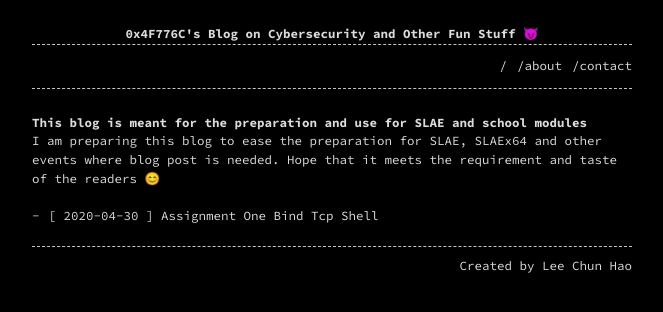
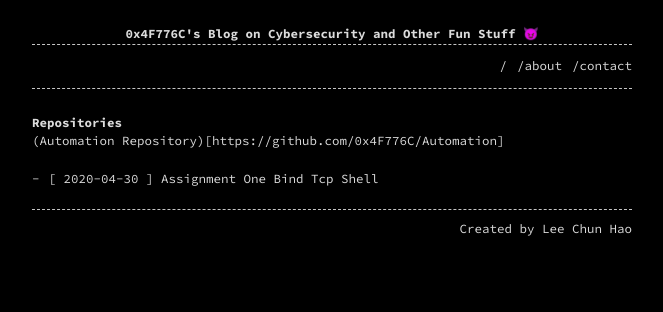
Before and after one commit to 0x4F776C/0x4F776C.github.io, a Jekyll site: the page built from index.md, in a window 1280 px wide. Shown: the top 312 px of the page, without its empty margins (308-971 px from the left). Built offline with Jekyll 4.4.1, drawn with Linux system fonts in a browser that asks for light colours.

Commit message:
Update index.md

```diff
--- a/index.md
+++ b/index.md
@@ -4,6 +4,6 @@ layout: home
 permalink: /
 ---
 
-# This blog is meant for the preparation and use for SLAE and school modules
+# Repositories
 
-I am preparing this blog to ease the preparation for SLAE, SLAEx64 and other events where blog post is needed. Hope that it meets the requirement and taste of the readers 😊
+(Automation Repository)[https://github.com/0x4F776C/Automation]
```
